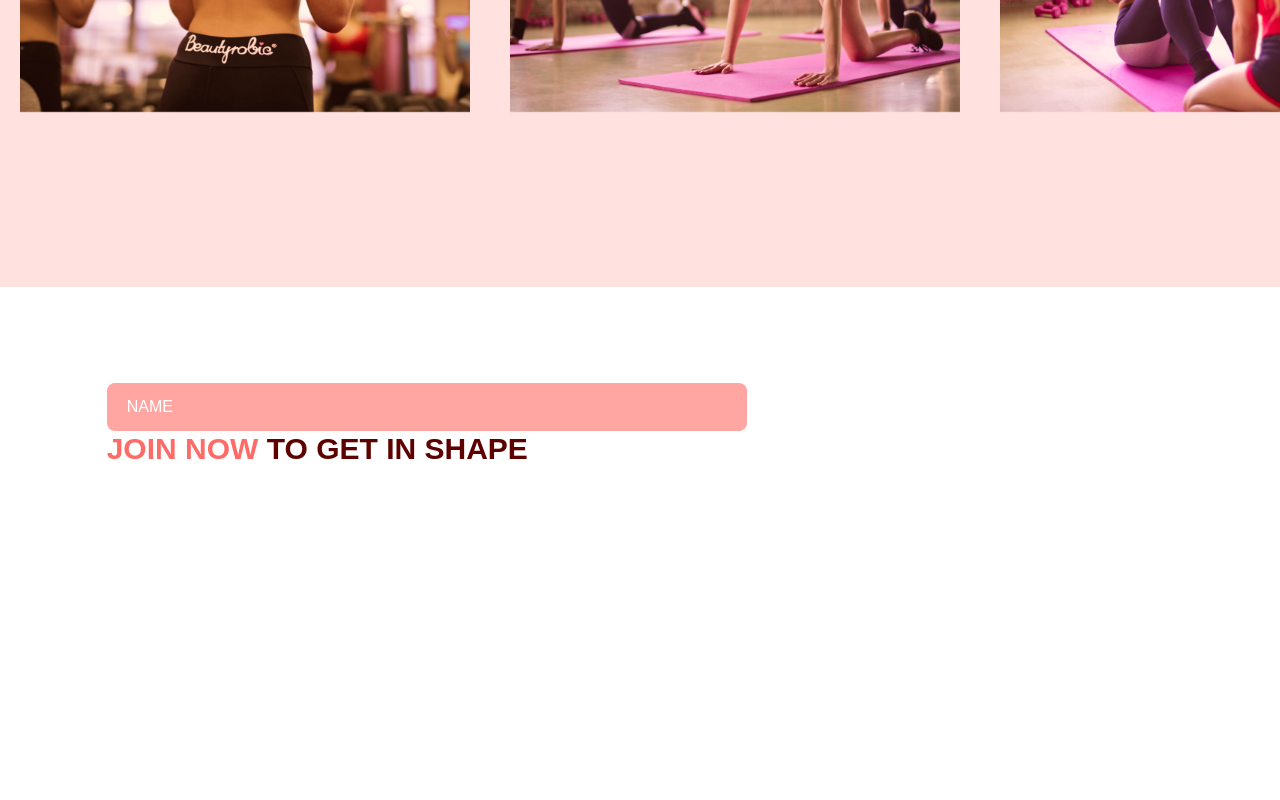
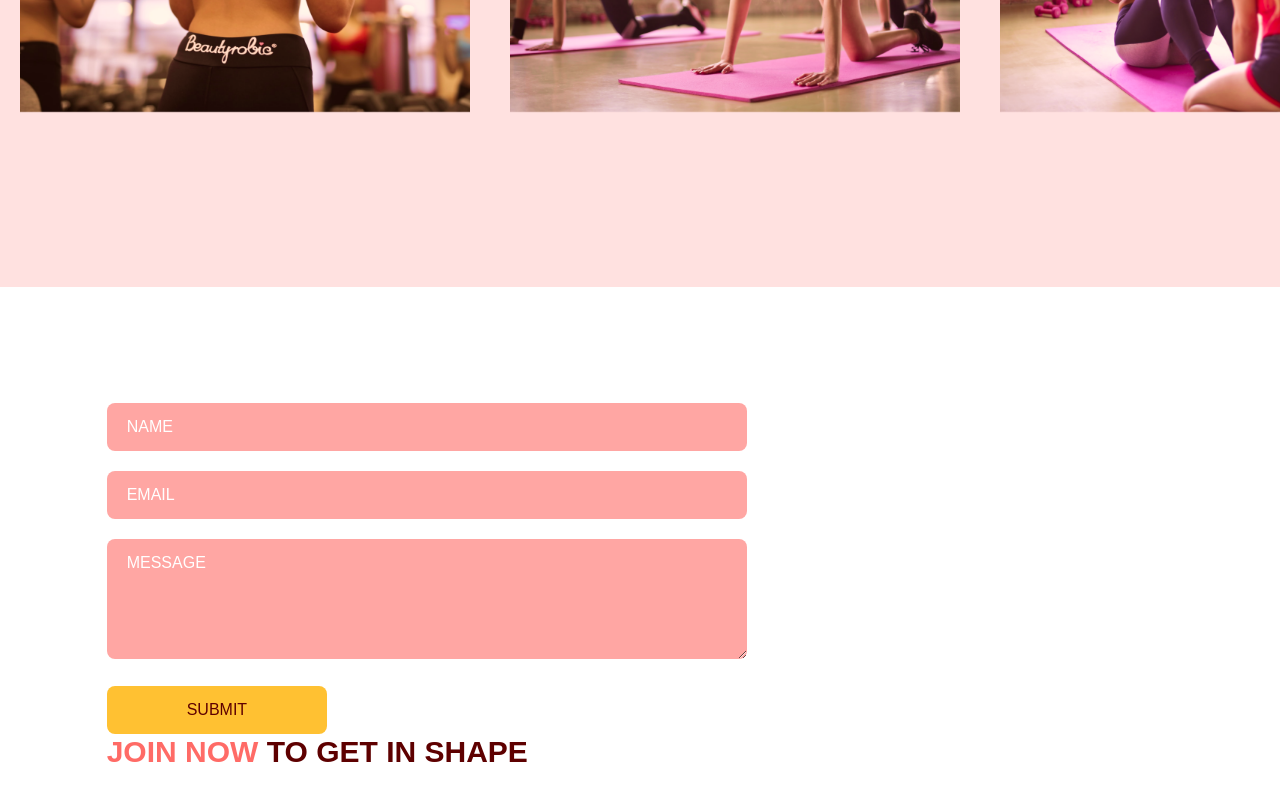
Before and after one commit to wiktornobis/gym-typescript, a React (Vite) app: page / in a window 1280 px wide. Shown: the part 2703-3503 px from the top of the page. Before the commit the page ends 3266 px from the top, so only its background shows below. Built offline with nearby package versions, Linux system fonts and the light colour scheme.

Commit message:
add validation form

```diff
--- a/src/scenes/contactUs/index.tsx
+++ b/src/scenes/contactUs/index.tsx
@@ -7,9 +7,8 @@
     setSelectedPage: (value: SelectedPage) => void;
 };
 
-
 const ContactUs = ({ setSelectedPage }: Props) => {
-    const inputStyles = `w-full rounded-lg bg-primary-300 px-5 py-3 placeholder-white`;
+    const inputStyles = `w-full rounded-lg bg-primary-300 px-5 py-3 placeholder-white mt-5`;
 
     const {
         register,
@@ -22,7 +21,6 @@
             e.preventDefault();
         }
     }
-
 
     return (
         <section id="contactus" className="mx-auto w-5/6 pt-24 pb-24">
@@ -59,17 +57,52 @@
                         {errors.name && (
                             <p className="mt-1 text-primary-500">
                                 {errors.name.type === "required" && "This field is required"}
-                                {errors.name.type === "maxLength" && "This field is required"}
+                                {errors.name.type === "maxLength" && "Max length is 100 char."}
+                            </p>
+                        )}
+                        <input
+                            className={inputStyles}
+                            type="text"
+                            placeholder="EMAIL"
+                            {...register("email", {
+                                required: true,
+                                pattern: /^[A-Z0-9._%+-]+@[A-Z0-9.-]+\.[A-Z]{2,}$/i,
+                            })}
+                        />
+                        {errors.email && (
+                            <p className="mt-1 text-primary-500">
+                                {errors.email.type === "required" && "This field is required"}
+                                {errors.email.type === "pattern" && "Invalid email address"}
+                            </p>
+                        )}
+                        <textarea
+                            className={inputStyles}
+                            placeholder="MESSAGE"
+                            rows={4}
+                            cols={50}
+                            {...register("message", {
+                                required: true,
+                                maxLength: 2000,
+                            })}
+                        />
+                        {errors.message && (
+                            <p className="mt-1 text-primary-500">
+                                {errors.message.type === "required" && "This field is required"}
+                                {errors.message.type === "maxLength" && "Max length is 2000 char."}
                             </p>
                         )}
 
+                        <button
+                            type="submit"
+                            className="mt-5 rounded-lg bg-secondary-500 px-20 py-3 transition duration-500 hover:text-white"
+                        >
+                            SUBMIT
+                        </button>
                     </form>
                     <HText>
                         <span className="text-primary-500">JOIN NOW</span> TO GET IN SHAPE
                     </HText>
-
                 </motion.div>
-
             </motion.div>
         </section>
     );
```
